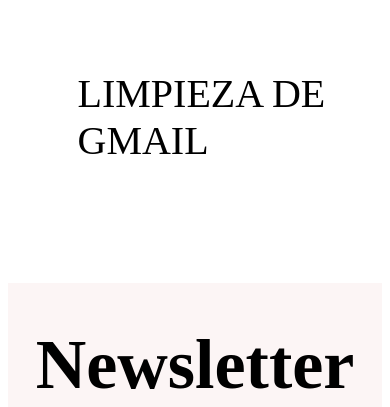
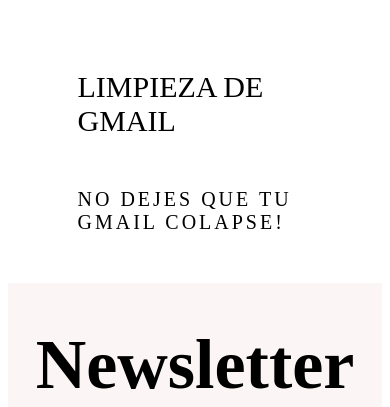
Before and after one commit to FLucena/flautomations-next, a Next.js app: page / in a window 390 px wide. Shown: the part 792-1199 px from the top of the page. Built offline with nearby package versions, Linux system fonts and the light colour scheme.

Commit message:
added responsive v11

```diff
--- a/src/components/Navbar.jsx
+++ b/src/components/Navbar.jsx
@@ -183,13 +183,13 @@
       <MenuContainer>
         <MenuList open={menuOpen}>
           <HamburguerItem>
-            <Link href="/register" style={{ textDecoration: 'none', color: 'black' }}>REGISTRARME</Link>
+            <Link href="/register" style={{ textDecoration: 'none', color: 'black' }}>💾 REGISTRARME</Link>
           </HamburguerItem>
           <HamburguerItem>
-            <Link href="/login" style={{ textDecoration: 'none', color: 'black' }}>INICIAR SESION</Link>
+            <Link href="/login" style={{ textDecoration: 'none', color: 'black' }}>🔑 INICIAR SESION</Link>
           </HamburguerItem>
           <HamburguerItem>
-            <Link href="/searchPage" style={{ textDecoration: 'none', color: 'black' }}>BUSCADOR</Link>
+            <Link href="/searchPage" style={{ textDecoration: 'none', color: 'black' }}>🔍 BUSCADOR</Link>
           </HamburguerItem>
         </MenuList>
       </MenuContainer>
--- a/src/components/Slider.jsx
+++ b/src/components/Slider.jsx
@@ -75,11 +75,7 @@
     padding: '50px',
   },
   title: {
-    fontSize: '40px',
-    width: '100%',
-    height: '100%',
-    maxWidth: '100%',
-    maxHeight: '100%',
+    fontSize: '30px',
   },
   desc: {
     margin: '50px 0',
```
